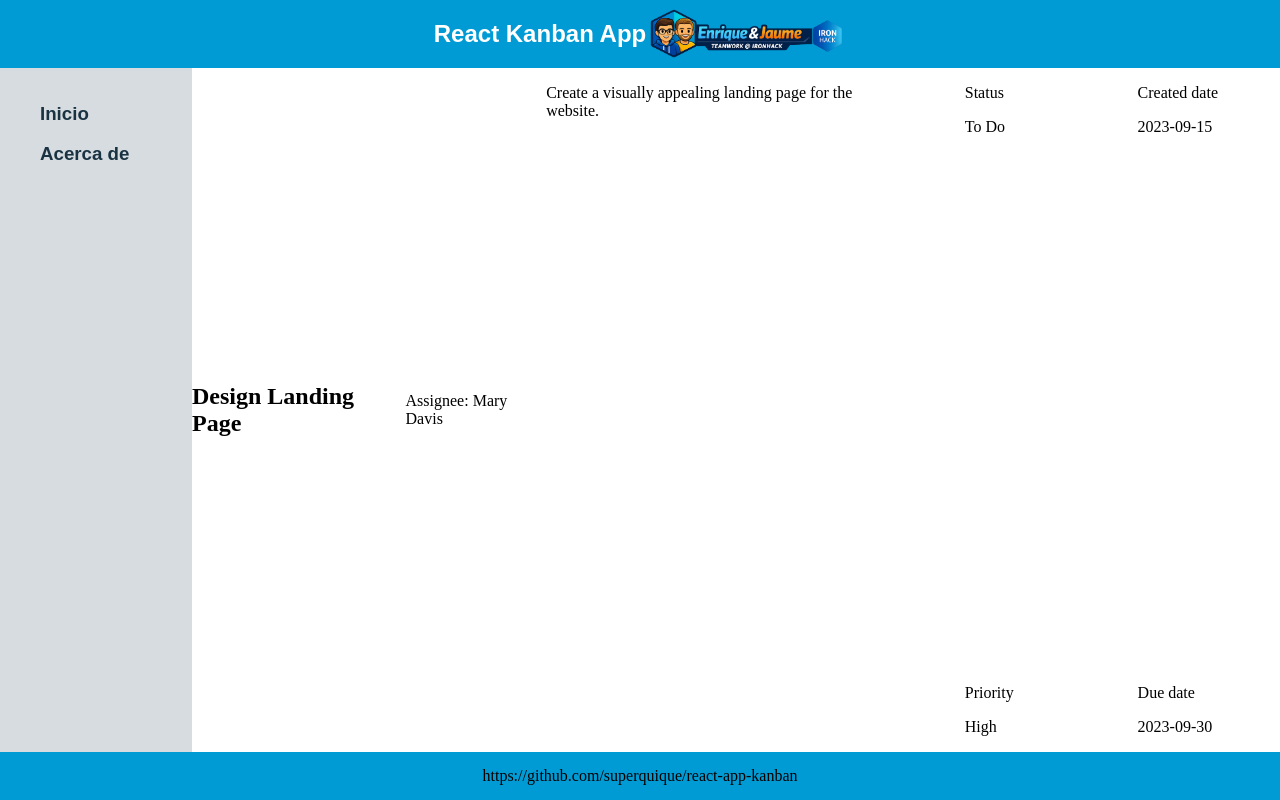
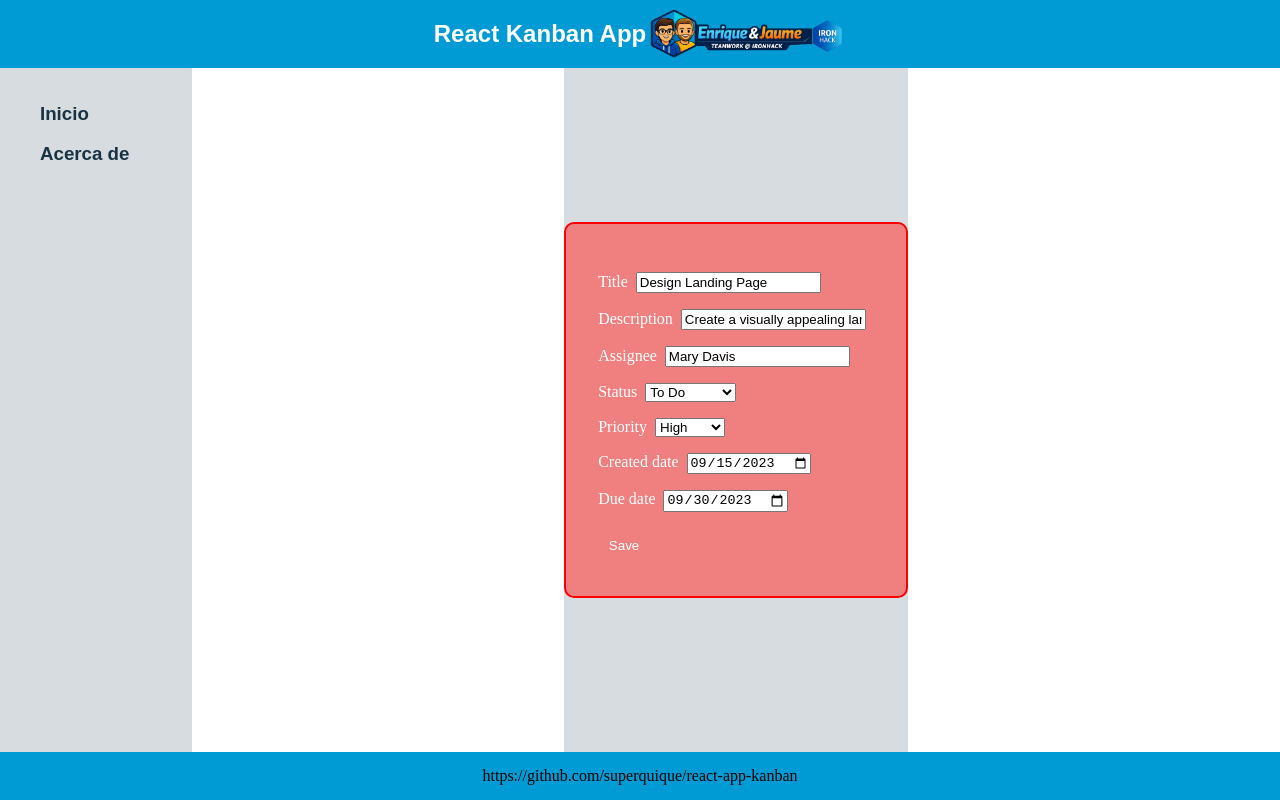
Before and after one commit to superquique/react-app-kanban, a React (Vite) app: page /task-details/1 in a window 1280 px wide. Built offline with nearby package versions, Linux system fonts and the light colour scheme.

Commit message:
feat:  implement update task functionality

```diff
--- a/src/pages/TaskDetailsPage.jsx
+++ b/src/pages/TaskDetailsPage.jsx
@@ -1,18 +1,128 @@
-import { useParams } from "react-router-dom";
+import { useState } from "react";
+import { useNavigate, useParams } from "react-router-dom";
 
-function TaskDetailsPage ({ taskArr }) {
+function TaskDetailsPage ({ taskArr, onUpdate }) {
     const {taskId} = useParams();
     const taskDetails = taskArr.find((task) => {
         return task.id === taskId
     })
 
-    console.log(taskDetails)
+    const [id, setId] = useState(taskDetails.id);
+    const [title, setTitle] = useState(taskDetails.title);
+    const [description, setDescription] = useState(taskDetails.description);
+    const [assignee, setAssignee] = useState(taskDetails.assignee);
+    const [status, setStatus] = useState(taskDetails.status);
+    const [priority, setPriority] = useState(taskDetails.priority);
+    const [createdDate, setCreatedDate] = useState(taskDetails.createdDate);
+    const [dueDate, setDueDate] = useState(taskDetails.dueDate);
+
+    const navigate = useNavigate();
+
+    const handleSubmit = (e) => {
+        console.log("handlig submit...")
+        e.preventDefault();
+
+        const updatedTask = {
+            id: id,
+            title: title,
+            description: description,
+            assignee: assignee,
+            status: status,
+            priority: priority,
+            createdDate: createdDate,
+            dueDate: dueDate
+        }
+
+        onUpdate(updatedTask);
+
+        navigate("/");
+    }
 
     return (
         <div className="task-page">
             { taskDetails &&
-            <>
-                <div className="task-header">
+            <div className="task-detail-card">
+
+                <form onSubmit={handleSubmit} className="form">
+                    <label>
+                        Title
+                        <input
+                            type="text"
+                            name="title"
+                            value={title}
+                            onChange={ e => setTitle(e.target.value) }
+                        />
+                    </label>
+
+                    <label>
+                        Description
+                        <input
+                            type="text"
+                            name="description"
+                            value={description}
+                            onChange={ e => setDescription(e.target.value) }
+                        />
+                    </label>
+
+                    <label>
+                        Assignee
+                        <input
+                            type="text"
+                            name="assignee"
+                            value={assignee}
+                            onChange={ e => setAssignee(e.target.value) }
+                        />
+                    </label>
+
+                    <label>
+                        Status
+                        <select
+                            name="status"
+                            value={status}
+                            onChange={ e => setStatus(e.target.value) }
+                        >
+                            <option value="To Do">To Do</option>
+                            <option value="In Progress">In Progress</option>
+                            <option value="Done">Done</option>
+                        </select>
+                    </label>
+
+                    <label>
+                        Priority
+                        <select
+                            name="priority"
+                            value={priority}
+                            onChange={ e => setPriority(e.target.value) }
+                        >
+                            <option value="Low">Low</option>
+                            <option value="Medium">Medium</option>
+                            <option value="High">High</option>
+                        </select>
+                    </label>
+
+                    <label>
+                        Created date
+                        <input
+                            type="date"
+                            name="created-date"
+                            value={createdDate}
+                            onChange={ e => setCreatedDate(e.target.value) }
+                        />
+                    </label>
+
+                    <label>
+                        Due date
+                        <input
+                            type="date"
+                            name="due-date"
+                            value={dueDate}
+                            onChange={ e => setDueDate(e.target.value) }
+                        />
+                    </label>
+
+                    <button>Save</button>
+                </form>
+                {/* <div className="task-header-detail">
                     <div className="task-header-child">
                         <h2>
                             {taskDetails.title}
@@ -78,8 +188,8 @@ function TaskDetailsPage ({ taskArr }) {
                         </div>
                     </div>
 
-                </div>
-            </>
+                </div> */}
+            </div>
             }
         </div>
     )
```
